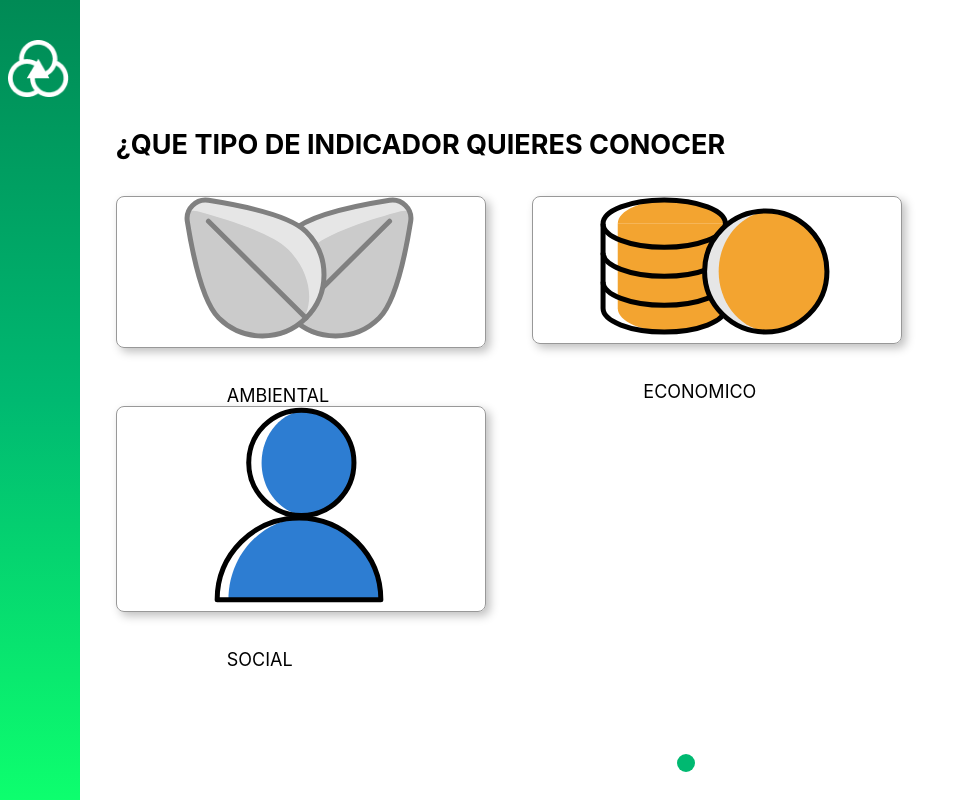
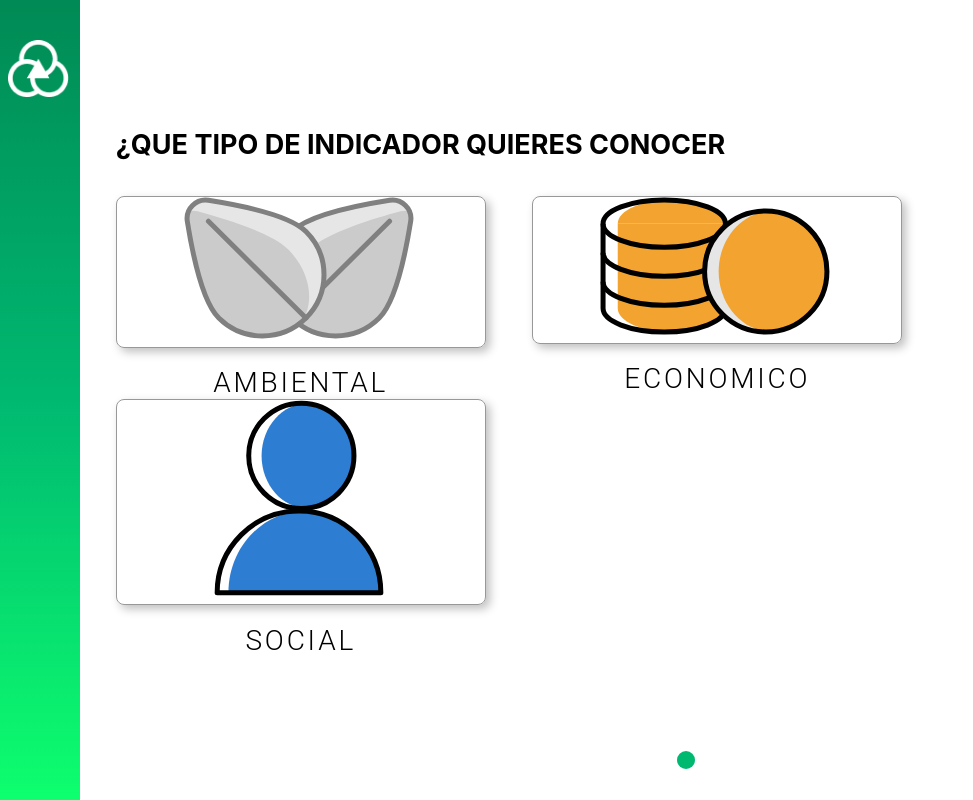
Before and after one commit to CircularIA/seleccionar-indicador, a React (Vite) app: page / in a window 1280 px wide. Shown: the whole page, without its empty margins (0-973 px from the left). Built offline with nearby package versions, Linux system fonts and the light colour scheme.

Commit message:
fix flex items in second view

```diff
--- a/src/components/indicador.jsx
+++ b/src/components/indicador.jsx
@@ -1,8 +1,8 @@
-import { useContext, useState } from 'react'
+import { useContext } from 'react'
 
 import { Context } from '../context/context';
 
-import {CardView} from './../styles/Card.js'
+import {CardView, DivCard} from './../styles/Card.js'
 
 function Indicador({ nombre, descripcion, imagen, titulo = '' }) {
   const { setCurrentView, setCurrentIndicator } = useContext(Context);
@@ -16,13 +16,16 @@ function Indicador({ nombre, descripcion, imagen, titulo = '' }) {
   }
 
   return (
-    <CardView onClick={nextView} nombre={nombre}>
-      <CardView.Body>
+    <DivCard>
+      <CardView onClick={nextView} nombre={nombre}>
         <CardView.Header nombre={nombre} > {nombre}</CardView.Header>
-        <CardView.Img src={imagen} nombre={nombre}></CardView.Img>
-        <CardView.Text nombre={nombre} >{descripcion}</CardView.Text>
-      </CardView.Body>
-    </CardView>
+        <CardView.Body>
+          <CardView.Img src={imagen} nombre={nombre}></CardView.Img>
+          <CardView.Text nombre={nombre} titulo={titulo} >{descripcion}</CardView.Text>
+        </CardView.Body>
+      </CardView>
+      <CardView.Footer nombre={nombre} titulo={titulo} >{titulo}</CardView.Footer>
+    </DivCard>
   )
 }
 
--- a/src/components/main.jsx
+++ b/src/components/main.jsx
@@ -19,13 +19,10 @@ function Main() {
             <h2>¿QUE TIPO DE INDICADOR QUIERES CONOCER</h2>
             <div className="indicadoresFlex">
                 {datos.map((indicador, index) => {
-                    return <div className="tituloClass" key={index}>
-                        <Indicador descripcion={indicador.descripcion}
+                    return <Indicador key={index} descripcion={indicador.descripcion}
                         imagen={indicador.imagen}
                         titulo={indicador.titulo} >
                         </Indicador>
-                        <span>{indicador.titulo}</span>
-                    </div>
                 })}
             </div>
         </div>
--- a/src/styles/Card.js
+++ b/src/styles/Card.js
@@ -11,10 +11,6 @@ export const CardView = styled(Card)`
     width: 370px;
     height: 370px;
     //Si tiene el nombre es porque es de segunda vista
-    ${props => props.nombre &&
-    css`
-      height: 280px;
-    `}
     /* Position */
     padding: 0% 1% 1% 0%;
     display: flex;
@@ -22,6 +18,12 @@ export const CardView = styled(Card)`
     align-items: center;
     text-align: center;
     justify-content: center;
+    ${props => props.nombre &&
+    css`
+      height: 280px;
+      justify-content: flex-start;
+      padding-top: 7%;
+    `}
     /* Design */
     border-radius: 8px;
     border: 1px solid #989898;
@@ -36,7 +38,7 @@ export const CardView = styled(Card)`
       background-color: #00B971;
       color: white;
       justify-content: flex-start;
-      padding-top: 6%;
+      padding-top: 7%;
     }
     &:active{
       transform: scale(0.98);
@@ -51,10 +53,18 @@ export const CardView = styled(Card)`
     font-weight: 300;
     line-height: normal;
     letter-spacing: 2.8px;
+    ${props => props.nombre &&
+    css`
+      margin-bottom: 10%;
+      ${CardView}:hover & {
+        margin-bottom: 4%;
+      }
+    `}
   `
   CardView.Img = styled(Card.Img)`
     max-width: 100%;
     max-height: 100%;
+
   `
   CardView.Text = styled(Card.Text)`
     /* Sizes */
@@ -74,5 +84,32 @@ export const CardView = styled(Card)`
     ${CardView}:hover & {
       display: block;
       margin-top: 20%;
+      ${props => props.nombre &&
+      css`
+        margin-top: 2%;
+      `}
+      ${props => props.titulo === 'Social' &&
+      css`
+        margin-top: 5%;`}
     }
   `
+CardView.Footer = styled(Card.Footer)`
+  justify-content: center;
+  align-items: center;
+  color: #000;
+  font-size: 28px;
+  font-family: Roboto;
+  font-style: normal;
+  font-weight: 300;
+  line-height: normal;
+  letter-spacing: 2.8px;
+  text-transform: uppercase;
+  margin-top: 5%;
+`
+
+export const DivCard = styled.div`
+  display: flex;
+  flex-direction: column;
+  justify-content: center;
+  align-items: center;
+`
```
